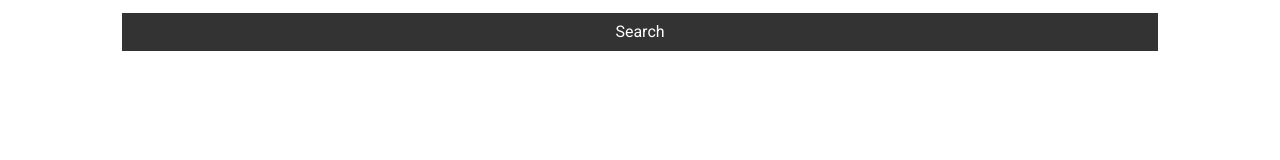
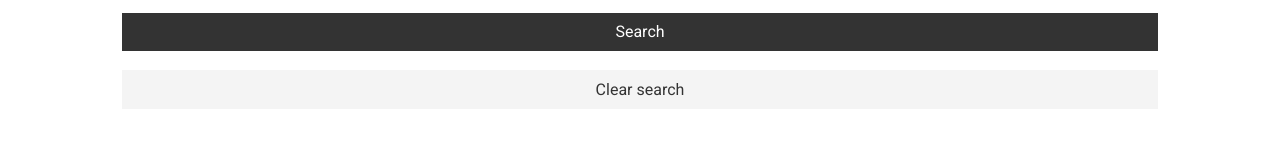
Before and after one commit to BarriF13/github-app, a React (Create React App) app: page / in a window 1280 px wide. Shown: the part 139-299 px from the top of the page. Built offline with nearby package versions, Linux system fonts and the light colour scheme.

Commit message:
Clear users function

```diff
--- a/src/App.js
+++ b/src/App.js
@@ -12,6 +12,7 @@
     users:[],
     loading: false // there is going to be delay white we getting the files so we set loading true while we are grabbing the files as soon as they are ready we turn it to false
   }
+  //------------------we can now remove this default of show first 46 users but I am keeping it for my own understanding
       // async componentDidMount(){
         //   this.setState({loading: true}); // as said above
 
@@ -21,15 +22,20 @@
         // // after we get the data
         // this.setState({users: res.data, loading: false});
         // }
+  //---------------------------------------------------------------------------------
+
         //This will search github users
+        searchUsers =async text =>{
+          this.setState({loading: true});
 
-
-        searchUsers =async text =>{
           const res = await axios
           .get(`https://api.github.com/search/users?q=${text}&client_id=${process.env.REACT_APP_GITHUB_CLIENT_ID}&client_secret=${process.env.REACT_APP_GITHUB_CLIENT_SECRET}`)
 
           this.setState({users: res.data.items, loading: false});
-        }
+        };
+        // Clear users from state
+        clearUsers =() =>this.setState({users:[] , loading: false});
+
       render(){
 
         return (
@@ -37,7 +43,7 @@
           <Navbar />
 
           <div className="container">
-          <Search searchUsers={this.searchUsers}/>
+          <Search searchUsers={this.searchUsers} clearUsers={this.clearUsers}/>
           <Users loading ={this.state.loading} users ={this.state.users}/>
 
 
--- a/src/components/users/Search.js
+++ b/src/components/users/Search.js
@@ -1,9 +1,17 @@
 import React, { Component } from 'react'
+import PropTypes from 'prop-types'
+
 //when we have a form in react usually : attach a state to the input for example below input is name ="text"
 
 export class Search extends Component {
   state ={
     text:'',
+  };
+
+  static propTypes = {
+    searchUsers: PropTypes.func.isRequired,
+    clearUsers: PropTypes.func.isRequired,
+
   }
   onSubmit = (e) => {
     e.preventDefault();
@@ -32,6 +40,11 @@
 
          <input type="submit" value="Search" className="btn btn-dark btn-block"/>
         </form>
+        <button
+         className="btn btn-light btn-block"
+         //when we click we calling it and sending it up(prop up). so we will catch it in App
+          onClick={this.props.clearUsers}
+          >Clear search</button>
       </div>
     )
   }
```
